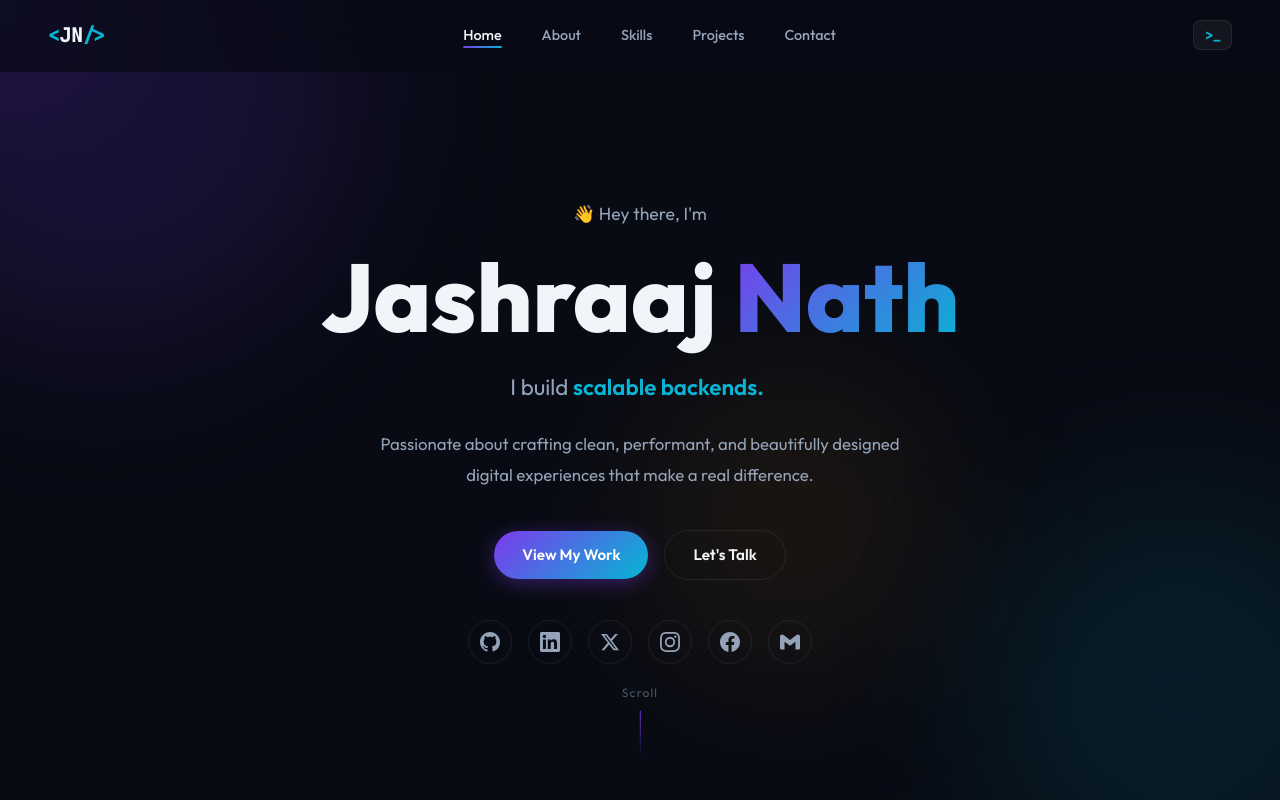
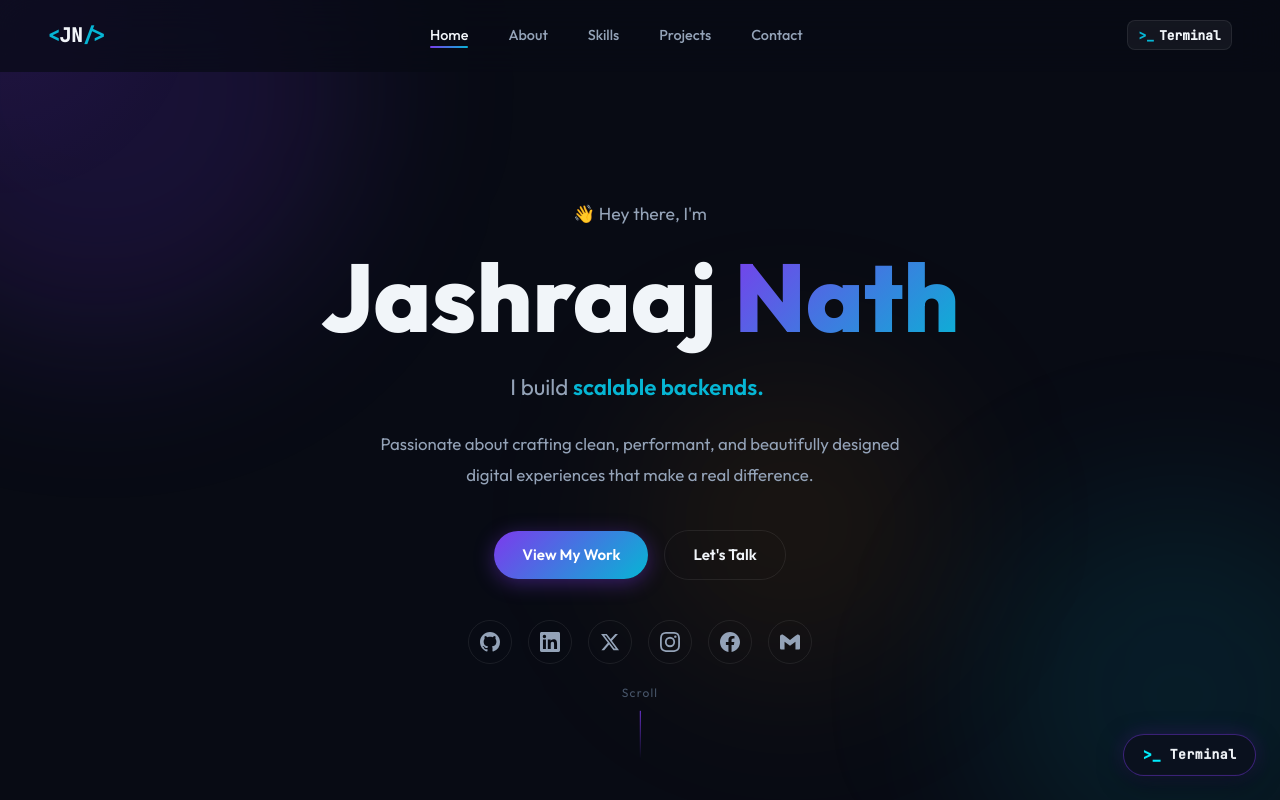
Before and after one commit to Jashraj21/portfolio, a React (Vite) app in the folder client/: page / in a window 1280 px wide. Shown: the top 800 px of the page. Built offline with nearby package versions, Linux system fonts and the light colour scheme; no server answers.

Commit message:
fix: sanitize terminal mode handlers, add floating trigger button, and improve logo click responsiveness

```diff
--- a/client/src/App.jsx
+++ b/client/src/App.jsx
@@ -16,8 +16,10 @@ function App() {
   const [terminalOpen, setTerminalOpen] = useState(false);
   const [terminalMode, setTerminalMode] = useState('terminal');
 
-  const handleOpenTerminal = (mode = 'terminal') => {
-    setTerminalMode(mode);
+  const handleOpenTerminal = (mode) => {
+    const validModes = ['terminal', 'art', 'matrix', 'snake'];
+    const cleanMode = typeof mode === 'string' && validModes.includes(mode) ? mode : 'terminal';
+    setTerminalMode(cleanMode);
     setTerminalOpen(true);
   };
 
@@ -63,14 +65,20 @@ function App() {
         konamiIndex = 0;
       }
 
-      // 4. Typing the words "secret" or "art" or "pastel" anywhere on page
+      // 4. Typing words like "secret", "terminal", "art", "pastel", "snake" anywhere
       if (!isInputFocused && e.key.length === 1) {
-        keyBuffer = (keyBuffer + e.key.toLowerCase()).slice(-8);
-        if (keyBuffer.includes('secret')) {
+        keyBuffer = (keyBuffer + e.key.toLowerCase()).slice(-10);
+        if (keyBuffer.includes('secret') || keyBuffer.includes('terminal')) {
           handleOpenTerminal('terminal');
           keyBuffer = '';
         } else if (keyBuffer.includes('pastel') || keyBuffer.endsWith('art')) {
           handleOpenTerminal('art');
+          keyBuffer = '';
+        } else if (keyBuffer.includes('snake') || keyBuffer.includes('game')) {
+          handleOpenTerminal('snake');
+          keyBuffer = '';
+        } else if (keyBuffer.includes('matrix')) {
+          handleOpenTerminal('matrix');
           keyBuffer = '';
         }
       }
@@ -90,7 +98,7 @@ function App() {
         <Route path="/*" element={
           <>
             <CursorGlow />
-            <Navbar onOpenTerminal={(mode) => handleOpenTerminal(mode || 'terminal')} />
+            <Navbar onOpenTerminal={(mode) => handleOpenTerminal(mode)} />
             <main>
               <Hero />
               <About />
@@ -98,7 +106,19 @@ function App() {
               <Projects />
               <Contact />
             </main>
-            <Footer onOpenTerminal={(mode) => handleOpenTerminal(mode || 'terminal')} />
+            <Footer onOpenTerminal={(mode) => handleOpenTerminal(mode)} />
+
+            {/* Quick Floating Terminal Trigger for 1-Click Access anywhere */}
+            <button
+              className="floating-terminal-fab"
+              onClick={() => handleOpenTerminal('terminal')}
+              title="Open Cyber Console (Ctrl+K or ~)"
+              aria-label="Open Terminal"
+            >
+              <span className="fab-icon">&gt;_</span>
+              <span className="fab-text">Terminal</span>
+            </button>
+
             <TerminalModal
               isOpen={terminalOpen}
               onClose={() => setTerminalOpen(false)}
--- a/client/src/components/Navbar.jsx
+++ b/client/src/components/Navbar.jsx
@@ -43,22 +43,17 @@ export default function Navbar({ onOpenTerminal }) {
     setClickCount(next);
     clearTimeout(clickTimer.current);
 
-    if (next >= 5) {
+    if (next >= 3) {
       setClickHint('CONSOLE UNLOCKED!');
       setClickCount(0);
-      onOpenTerminal?.();
-      setTimeout(() => setClickHint(''), 2500);
-    } else if (next >= 2) {
-      setClickHint(`${5 - next} more click${5 - next > 1 ? 's' : ''}...`);
+      onOpenTerminal?.('terminal');
+      setTimeout(() => setClickHint(''), 3000);
+    } else {
+      setClickHint(`${3 - next} more click${3 - next > 1 ? 's' : ''} to unlock!`);
       clickTimer.current = setTimeout(() => {
         setClickCount(0);
         setClickHint('');
-      }, 1600);
-    } else {
-      clickTimer.current = setTimeout(() => {
-        setClickCount(0);
-        setClickHint('');
-      }, 1600);
+      }, 3000);
     }
   };
 
@@ -66,9 +61,9 @@ export default function Navbar({ onOpenTerminal }) {
     <header className={`navbar ${scrolled ? 'scrolled' : ''}`}>
       <div className="logo-container">
         <div
-          className={`logo clickable-logo ${clickCount > 1 ? 'pulsing' : ''}`}
+          className={`logo clickable-logo ${clickCount > 0 ? 'pulsing' : ''}`}
           onClick={handleLogoClick}
-          title="Click 5 times to reveal hidden console"
+          title="Click 3 times to reveal hidden console"
           role="button"
           tabIndex={0}
         >
@@ -96,11 +91,12 @@ export default function Navbar({ onOpenTerminal }) {
       <div className="nav-right-actions">
         <button
           className="nav-terminal-btn"
-          onClick={onOpenTerminal}
+          onClick={() => onOpenTerminal?.('terminal')}
           title="Open Hidden Terminal (Ctrl+K or ~)"
           aria-label="Open Terminal"
         >
           <span className="terminal-symbol">&gt;_</span>
+          <span className="nav-terminal-text">Terminal</span>
         </button>
         <button
           className="hamburger"
--- a/client/src/components/TerminalModal.jsx
+++ b/client/src/components/TerminalModal.jsx
@@ -107,11 +107,12 @@ const QUOTES = [
 ];
 
 export default function TerminalModal({ isOpen, onClose, initialMode = 'terminal' }) {
+  const sanitizeMode = (m) => (['terminal', 'matrix', 'snake', 'art'].includes(m) ? m : 'terminal');
   const [history, setHistory] = useState(INITIAL_WELCOME);
   const [inputVal, setInputVal] = useState('');
   const [commandHistory, setCommandHistory] = useState([]);
   const [historyPointer, setHistoryPointer] = useState(-1);
-  const [activeMode, setActiveMode] = useState(initialMode); // 'terminal' | 'matrix' | 'snake' | 'art'
+  const [activeMode, setActiveMode] = useState(() => sanitizeMode(initialMode));
   const [isFullscreen, setIsFullscreen] = useState(false);
   const [scanlines, setScanlines] = useState(true);
   const [soundEnabled, setSoundEnabled] = useState(false);
@@ -121,8 +122,8 @@ export default function TerminalModal({ isOpen, onClose, initialMode = 'terminal
   // Sync mode when modal opens without cascading effect
   if (isOpen !== prevIsOpen) {
     setPrevIsOpen(isOpen);
-    if (isOpen && initialMode) {
-      setActiveMode(initialMode);
+    if (isOpen) {
+      setActiveMode(sanitizeMode(initialMode));
     }
   }
 
@@ -731,7 +732,7 @@ export default function TerminalModal({ isOpen, onClose, initialMode = 'terminal
             <SnakeGame onClose={() => setActiveMode('terminal')} />
           )}
 
-          {activeMode === 'terminal' && (
+          {activeMode !== 'art' && activeMode !== 'matrix' && activeMode !== 'snake' && (
             <div className="terminal-output-stream">
               {history.map((item, idx) => (
                 <div key={idx} className={`terminal-line line-${item.type}`}>
--- a/client/src/index.css
+++ b/client/src/index.css
@@ -229,6 +229,56 @@ input, textarea { font-family: inherit; outline: none; }
 }
 .terminal-symbol {
   color: var(--accent-2);
+}
+.nav-terminal-text {
+  font-size: 0.8rem;
+  font-weight: 600;
+  color: var(--text-primary);
+  margin-left: 5px;
+}
+
+/* ─── Floating Quick Terminal Trigger ─── */
+.floating-terminal-fab {
+  position: fixed;
+  bottom: 24px;
+  right: 24px;
+  z-index: 999;
+  background: rgba(12, 17, 30, 0.9);
+  backdrop-filter: blur(14px);
+  -webkit-backdrop-filter: blur(14px);
+  border: 1px solid rgba(124, 58, 237, 0.45);
+  box-shadow: 0 6px 24px rgba(0, 0, 0, 0.5), 0 0 20px rgba(124, 58, 237, 0.25);
+  color: #f1f5f9;
+  font-family: 'JetBrains Mono', monospace;
+  font-size: 0.82rem;
+  font-weight: 700;
+  padding: 0.6rem 1.15rem;
+  border-radius: 50px;
+  display: flex;
+  align-items: center;
+  gap: 0.55rem;
+  cursor: pointer;
+  transition: all 0.25s cubic-bezier(0.16, 1, 0.3, 1);
+  animation: fabFloat 3s infinite ease-in-out;
+}
+.floating-terminal-fab:hover {
+  transform: translateY(-4px) scale(1.05);
+  border-color: #00f0ff;
+  color: #ffffff;
+  box-shadow: 0 10px 30px rgba(0, 240, 255, 0.4);
+  background: rgba(15, 23, 42, 0.98);
+}
+.floating-terminal-fab .fab-icon {
+  color: #00f0ff;
+  font-size: 0.95rem;
+}
+.floating-terminal-fab .fab-text {
+  font-weight: 600;
+  letter-spacing: 0.5px;
+}
+@keyframes fabFloat {
+  0%, 100% { transform: translateY(0); }
+  50% { transform: translateY(-3px); }
 }
 .nav-link {
   font-size: 0.9rem;
```
